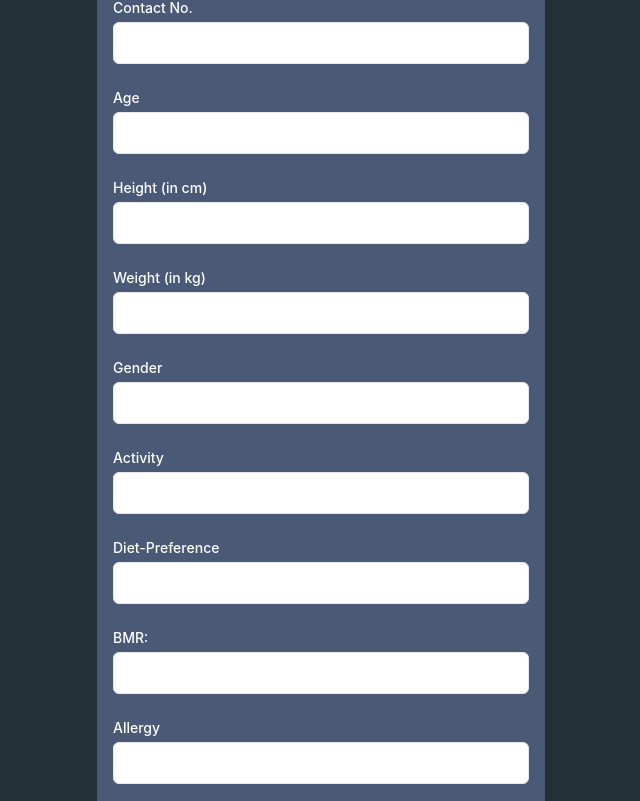
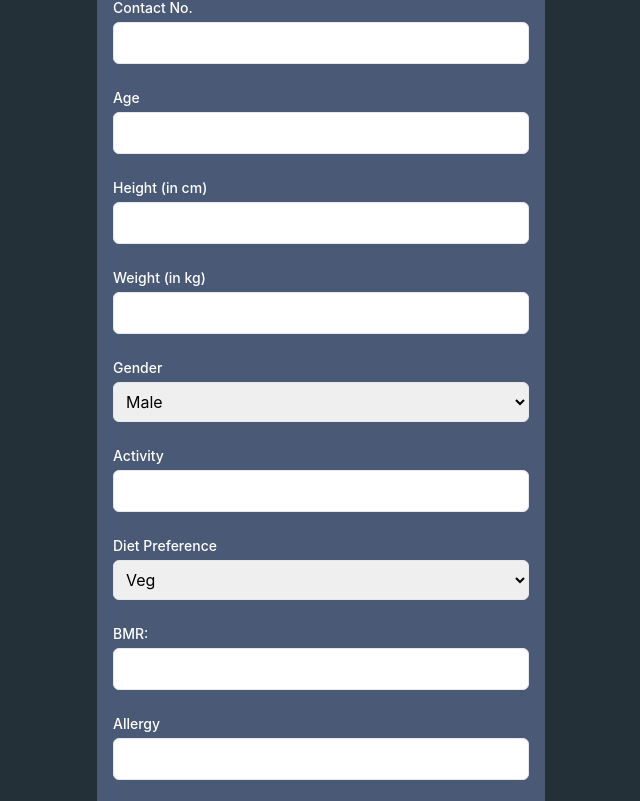
Before and after one commit to mintuchaudhary7/DietWell, a React (Create React App) app in the folder frontend/: page /profile/updateprofile in a window 1280 px wide. Shown: the part 362-1163 px from the top of the page, without its empty margins (319-959 px from the left). Built offline with nearby package versions, Linux system fonts and the light colour scheme; no server answers; the HTML template or start-up script is replaced by a standard one.

Commit message:
Dropdown opetion added in update profile page

```diff
--- a/frontend/src/components/UpdateProfile.js
+++ b/frontend/src/components/UpdateProfile.js
@@ -232,15 +232,19 @@ const UpdateProfile = () => {
             >
               Gender
             </label>
-            <input
-              type="text"
+            <select
               name="gender"
               id="gender"
               className="mt-1 p-2 border rounded-md w-full"
               value={profile.gender}
               onChange={handleChange}
-            />
+            >
+              <option value="Male">Male</option>
+              <option value="Female">Female</option>
+              <option value="User Specified">User Specified</option>
+            </select>
           </div>
+
           <div>
             <label
               htmlFor="activity"
@@ -262,17 +266,21 @@ const UpdateProfile = () => {
               htmlFor="dietpreference"
               className="block text-sm font-medium text-white"
             >
-              Diet-Preference
+              Diet Preference
             </label>
-            <input
-              type="text"
+            <select
               name="dietpreference"
               id="dietpreference"
               className="mt-1 p-2 border rounded-md w-full"
               value={profile.dietpreference}
               onChange={handleChange}
-            />
+            >
+              <option value="Veg">Veg</option>
+              <option value="Non-veg">Non-veg</option>
+              <option value="Vegan">Vegan</option>
+            </select>
           </div>
+
           <div>
             <label
               htmlFor="BMR"
```
Also changed, not shown: 1 other file (tests, documents, lock files or other folders).
